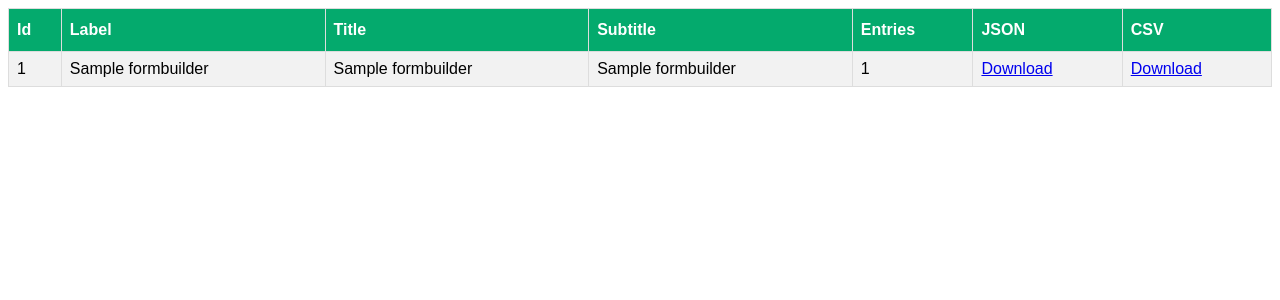
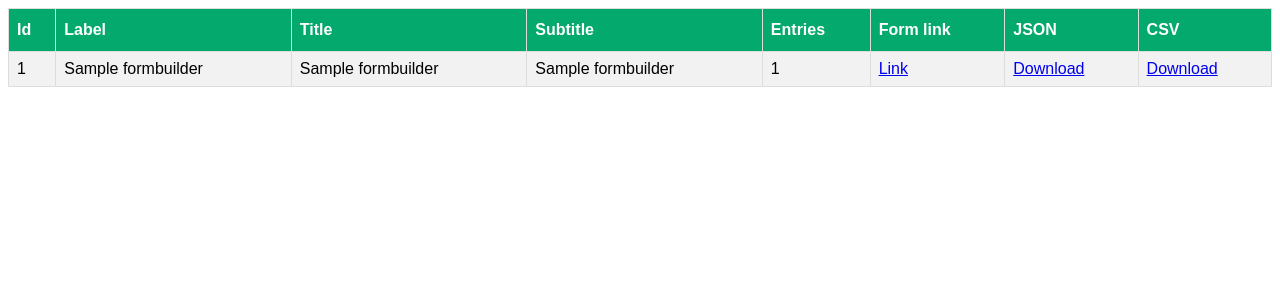
Before and after one commit to Algocode-CMS/algocode, a Django app: page /form/data/ in a window 1280 px wide. Shown: the top 300 px of the page. Run offline with Django 3.2, Linux system fonts and the light colour scheme; a user stored in the database is signed in; tables that the repository leaves empty hold one stand-in row (values such as "Sample post").

Commit message:
Add form link to form manager

```diff
--- a/courses/templates/form_data.html
+++ b/courses/templates/form_data.html
@@ -14,6 +14,7 @@
         <th>Title</th>
         <th>Subtitle</th>
         <th>Entries</th>
+        <th>Form link</th>
         <th>JSON</th>
         <th>CSV</th>
     </tr>
@@ -25,6 +26,7 @@
         <td>{{ form.form.title }}</td>
         <td>{{ form.form.subtitle }}</td>
         <td>{{ form.entries }}</td>
+        <td><a href="{% url 'form' form.form.label %}">Link</a></td>
         <td><a href="{% url 'form_json_export' form.form.label %}">Download</a> </td>
         <td><a href="{% url 'form_csv_export' form.form.label %}">Download</a> </td>
     </tr>
```
